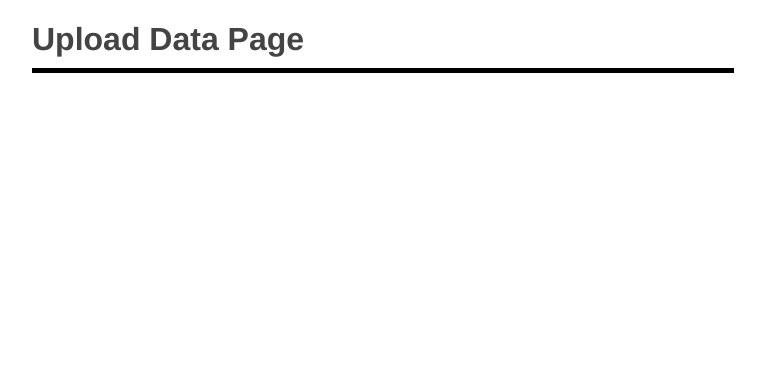
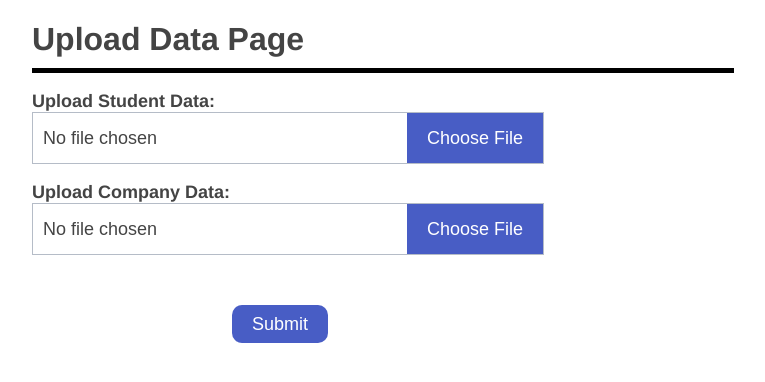
Before and after one commit to DevOps-Team5-2022/DevOps_Oct2022_Team5_Assignment, a Flask app: page /Upload_Data in a window 1280 px wide. Shown: the part 50-432 px from the top of the page, without its empty margins (18-783 px from the left). Run offline with Flask 2, Linux system fonts and the light colour scheme.

Commit message:
Added UI for uploading excel file

```diff
--- a/templates/upload_data.html
+++ b/templates/upload_data.html
@@ -3,6 +3,7 @@
     <head>
         <title>DevOps Team 5 Upload Data Page</title>
         <link rel="stylesheet" href="{{ url_for('static', filename='css/main.css') }}">
+        <link rel="stylesheet" href="{{ url_for('static', filename='css/upload_data.css')}}">
     </head>
     <body>
         <header>
@@ -21,5 +22,15 @@
         </header>
         <h1 class="title-text">Upload Data Page</h1>
         <hr class="title-black-line" />
+        <form method="post" id= "upload-data-form" enctype="multipart/form-data">
+            <p style="margin-left: 50px; margin-bottom: 0px; font-size: large;"><b>Upload Student Data:</b></p>
+            <input type="file" id="student-data-upload" name="student-data-upload" accept=".csv, application/vnd.openxmlformats-officedocument.spreadsheetml.sheet, application/vnd.ms-excel" />
+
+            <p style="margin-left: 50px; margin-bottom: 0px; font-size: large;"><b>Upload Company Data:</b></p>
+            <input type="file" id="company-data-upload" name="company-data-upload" accept=".csv, application/vnd.openxmlformats-officedocument.spreadsheetml.sheet, application/vnd.ms-excel" />
+
+            <br />
+            <input type="submit" />
+        </form>
     </body>
 </html>
```
